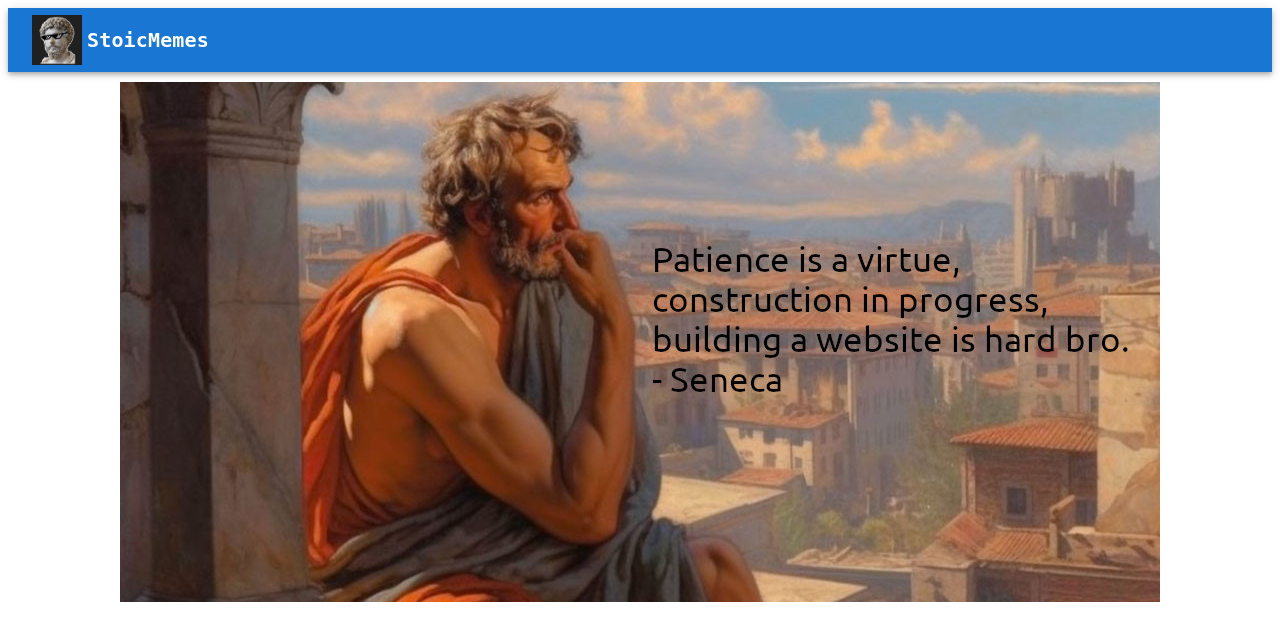
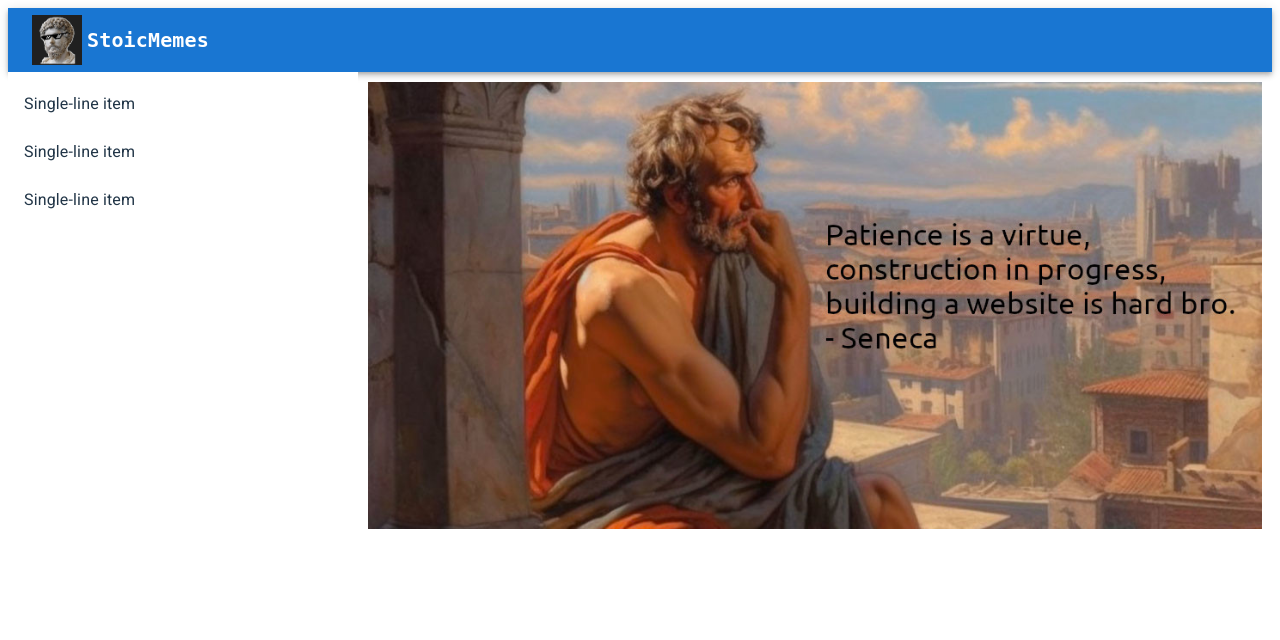
Before and after one commit to chaoticgood1/dogememes, a React (Vite) app in the folder client/: page / in a window 1280 px wide. Shown: the top 640 px of the page. Built offline with nearby package versions, Linux system fonts and the light colour scheme.

Commit message:
Setup responsive feature of sidebar navigator

```diff
--- /dev/null
+++ b/client/src/tsx/body.tsx
@@ -0,0 +1,20 @@
+import * as React from 'react';
+import Box from '@mui/material/Box';
+
+import { Outlet } from "react-router-dom";
+
+import SideBar from './sidebar/sidebar.tsx';
+import SideBarWide from './sidebar/sidebar_wide.tsx';
+
+export default function Body() {
+  return (
+    <Box sx={{
+      display: 'flex',
+      flexDirection: 'row',
+    }}>
+      <SideBar />
+      <SideBarWide />
+      <Outlet />
+    </Box>
+  );
+}
--- a/client/src/tsx/home.tsx
+++ b/client/src/tsx/home.tsx
@@ -1,5 +1,9 @@
 
 
 export default function Home() {
-  return <img id="banner" src="banner.jpg"/>;
+  return (
+    <div>
+      <img id="banner" src="banner.jpg"/>
+    </div>
+  );
 }
--- a/client/src/tsx/layout.tsx
+++ b/client/src/tsx/layout.tsx
@@ -1,14 +1,11 @@
 import Header from '../tsx/header.tsx'
-import SideBar from '../tsx/sidebar.tsx';
-import { Outlet } from "react-router-dom";
-
+import Body from './body.tsx';
 
 export default function Layout() {
   return (
     <>
       <Header />
-      <SideBar />
-      <Outlet />
+      <Body />
     </>
   )
 }
--- /dev/null
+++ b/client/src/tsx/sidebar/sidebar_wide.tsx
@@ -0,0 +1,44 @@
+import * as React from 'react';
+import { styled } from '@mui/material/styles';
+import Box from '@mui/material/Box';
+import List from '@mui/material/List';
+import ListItem from '@mui/material/ListItem';
+import ListItemText from '@mui/material/ListItemText';
+import Grid from '@mui/material/Grid';
+
+function generate(element: React.ReactElement) {
+  return [0, 1, 2].map((value) =>
+    React.cloneElement(element, {
+      key: value,
+    }),
+  );
+}
+
+const Demo = styled('div')(({ theme }) => ({
+  backgroundColor: theme.palette.background.paper,
+}));
+
+export default function InteractiveList() {
+  // const [dense, setDense] = React.useState(false);
+  // const [secondary, setSecondary] = React.useState(false);
+
+  return (
+    <Box sx={{
+      display: { xs: 'none', lg: 'block'},
+      flexGrow: 1,
+      minWidth: 350
+    }}>
+      <Demo>
+        <List>
+          {generate(
+            <ListItem>
+              <ListItemText
+                primary="Single-line item"
+              />
+            </ListItem>,
+          )}
+        </List>
+      </Demo>
+    </Box>
+  );
+}
```
Also changed, not shown: client/src/tsx/sidebar/sidebar.tsx (renamed from client/src/tsx/sidebar.tsx).
